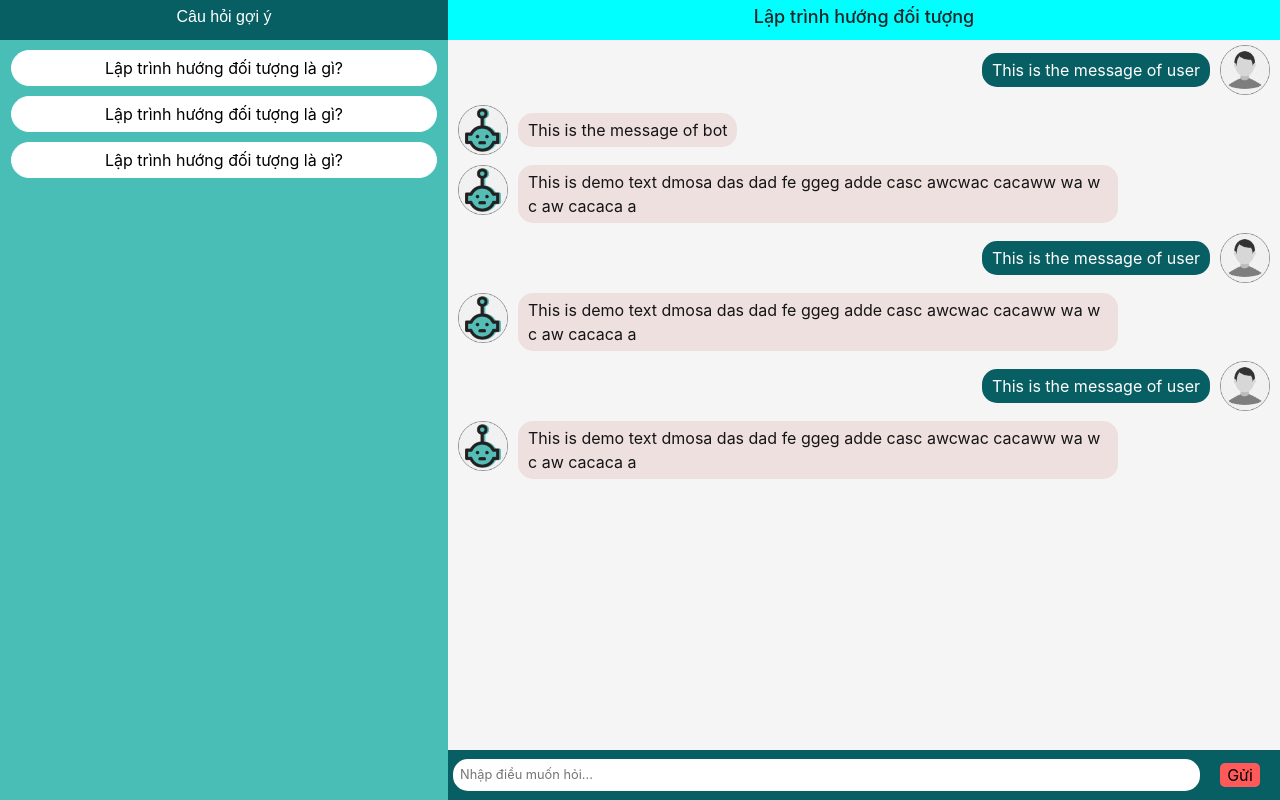
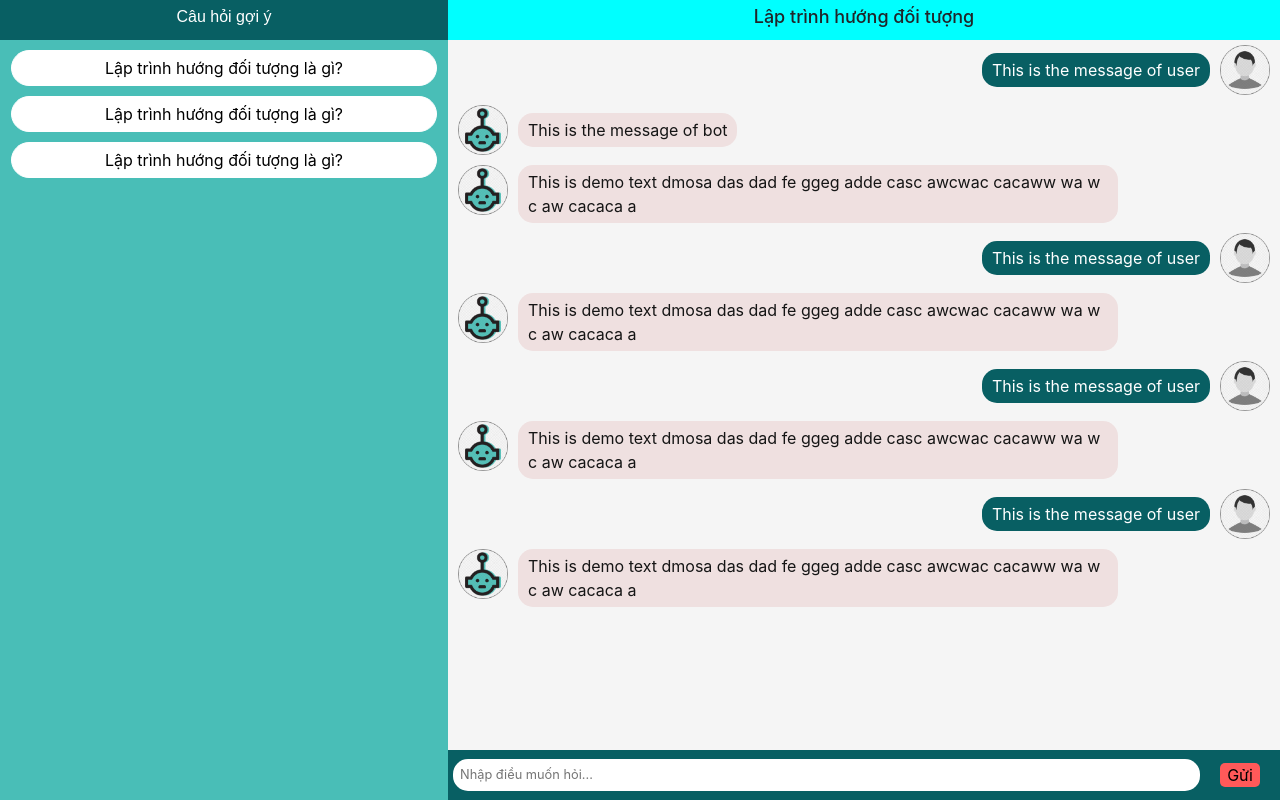
Before and after one commit to 17520722/chat-bot-wavi, an Angular app: page / in a window 1280 px wide. Built offline with nearby package versions, Linux system fonts and the light colour scheme.

Commit message:
Fix scroll to bottom

```diff
--- a/src/components/chatting-area/chatting-area.component.css
+++ b/src/components/chatting-area/chatting-area.component.css
@@ -9,6 +9,16 @@
 .chat-field {
   height: 100%;
   overflow-y: auto;
+}
+.chat-field::-webkit-scrollbar {
+  width: 0.25rem;
+}
+.chat-field::-webkit-scrollbar-track {
+  background-color: none;
+}
+.chat-field::-webkit-scrollbar-thumb {
+  background-color: #085f63;
+  border-radius: 0.125rem;
 }
 
 .title-course-wrapper {
--- a/src/components/chatting-area/chatting-area.component.html
+++ b/src/components/chatting-area/chatting-area.component.html
@@ -2,14 +2,17 @@
   <div class="title-course-wrapper">
     <label class="title-chatting-course">Lập trình hướng đối tượng</label>
   </div>
-  <div id="chat-field"
+  <!--Thẻ div bọc toàn bộ tin nhắn của người dùng và bot-->
+  <div id="chat-field" #scrollMe
         class="chat-field"
         style="background-color: whitesmoke;">
     <ul>
       <li *ngFor="let messObj of messageList">
+        <!--nếu tin nhắn do bot gửi thì dùng thẻ app-message-bot ngược lại thì app-message-user-->
         <ng-container *ngIf="messObj.isBot; else elseTemplate">
           <app-message-bot [content]="messObj.message"></app-message-bot>
         </ng-container>
+        <!--Template điều kiện ngược lại (nếu người gửi là user)-->
         <ng-template #elseTemplate>
           <app-message-user [content]="messObj.message"></app-message-user>
         </ng-template>
@@ -17,6 +20,7 @@
     </ul>
 
   </div>
+  <!--Vùng nhập tin nhắn gửi cho bot-->
   <div>
     <app-chatting-container (sendMessage)="sendMessageArea($event)"></app-chatting-container>
   </div>
--- a/src/components/chatting-area/chatting-area.component.ts
+++ b/src/components/chatting-area/chatting-area.component.ts
@@ -1,13 +1,17 @@
-import { Component, OnInit } from '@angular/core';
+import { Component, OnInit, ElementRef, ViewChild, AfterViewChecked } from '@angular/core';
 
 @Component({
   selector: 'app-chatting-area',
   templateUrl: './chatting-area.component.html',
   styleUrls: ['./chatting-area.component.css']
 })
-export class ChattingAreaComponent implements OnInit {
+export class ChattingAreaComponent implements OnInit, AfterViewChecked {
+  //Tham chiếu biến DOM #scrollMe với myScrollContainer qua ElementRef
+  @ViewChild('scrollMe') private myScrollContainer: ElementRef;
 
   inputMessage = '';
+
+  //data dem0
   messageList = [
     {
       isBot: false,
@@ -37,13 +41,27 @@ export class ChattingAreaComponent implements OnInit {
       isBot: true,
       message: 'This is demo text dmosa  das dad  fe ggeg adde casc  awcwac cacaww wa w c aw  cacaca a'
     },
+    {
+      isBot: false,
+      message: 'This is the message of user'
+    },
+    {
+      isBot: true,
+      message: 'This is demo text dmosa  das dad  fe ggeg adde casc  awcwac cacaww wa w c aw  cacaca a'
+    },
   ];
+/////////////
+  constructor() { }
 
-  constructor() { }
+  //Khởi tạo cho interface
+  ngAfterViewChecked(): void {
+    this.scrollToBottom();
+  }
 
   ngOnInit() {
   }
 
+  //Hàm xủ lý sự kiện người dùng gửi tin nhắn đến bot
   sendMessageArea(content:string) {
     let messObj = {
       isBot: false,
@@ -52,4 +70,11 @@ export class ChattingAreaComponent implements OnInit {
 
     this.messageList.push(messObj);
   }
+
+  scrollToBottom() {
+    //Scroll tin nhắn lên trên bằng với chiều cao của khối chat-field
+    try {
+      this.myScrollContainer.nativeElement.scrollTop = this.myScrollContainer.nativeElement.scrollHeight;
+    } catch(err) { }
+  }
 }
--- a/src/components/chatting-container/chatting-container.component.ts
+++ b/src/components/chatting-container/chatting-container.component.ts
@@ -14,6 +14,8 @@ export class ChattingContainerComponent implements OnInit {
 
   ngOnInit() {}
 
+  //Hàm xử lý sự kiện khi người dùng gửi tin nhắn
+  //Hàm này sẽ emit sự kiện lên component cha (chatting-area)
   sendInput() {
     if (this.inputMessage != '') {
       this.sendMessage.emit(this.inputMessage);
```
